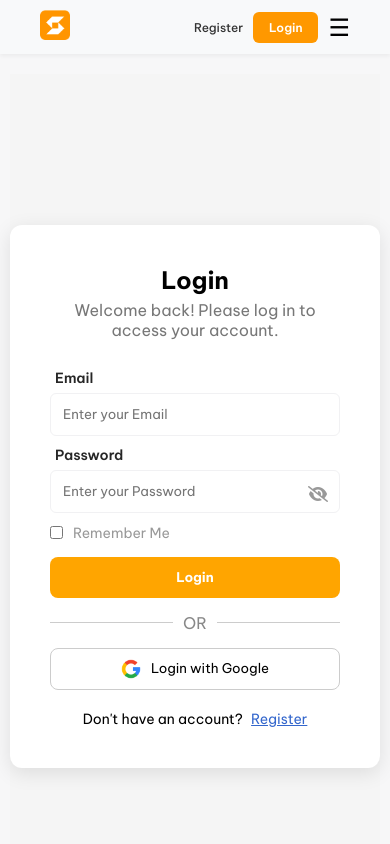
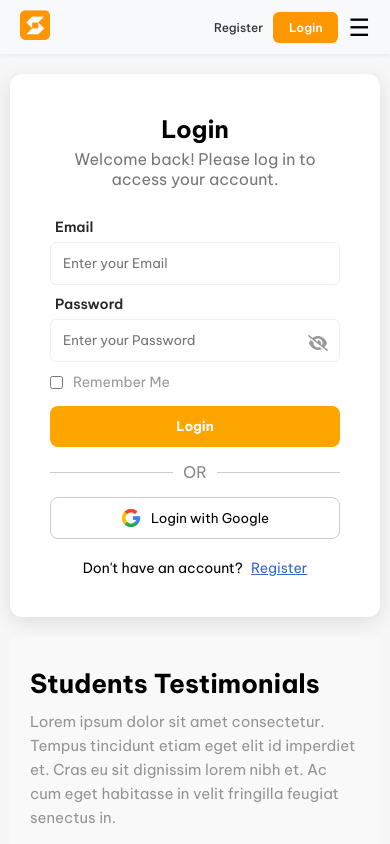
Before and after one commit to RS-0035/edu-learn, a React (Vite) app: page /login in a window 390 px wide. Shown: the top 844 px of the page. Built offline with nearby package versions, Linux system fonts and the light colour scheme.

Commit message:
navbar is fixed

```diff
--- a/src/Pages/Login/Login.css
+++ b/src/Pages/Login/Login.css
@@ -101,7 +101,7 @@
 }
 
 .login-container {
-  min-height: 100vh;
+  /* min-height: 100vh; */
   display: flex;
   justify-content: center;
   align-items: center;
--- a/src/components/Navbar/Navbar.css
+++ b/src/components/Navbar/Navbar.css
@@ -135,14 +135,14 @@
   .nav-links {
     position: fixed;
     top: 0;
-    right: -70%;
+    right: -50%;
     height: 100vh;
     width: 30%;
     background-color: white;
     flex-direction: column;
     align-items: flex-start;
-    padding: 2rem;
-    gap: 1.5rem;
+    padding: 1rem;
+    gap: 1rem;
     transition: right 0.3s ease-in-out;
     z-index: 10;
   }
@@ -160,6 +160,9 @@
 }
 @media (max-width:470px) {
   .nav-links{
-    width: 45%;
+    width: 35%;
+  }
+  .navbar {
+    padding: 10px 20px;
   }
 }
```
